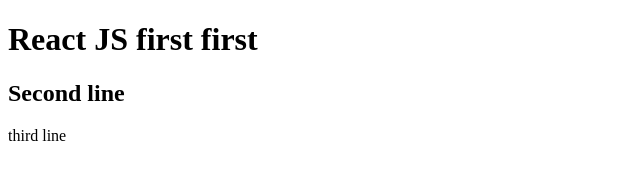
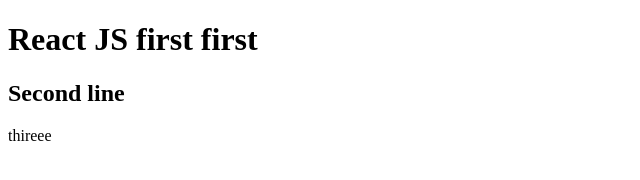
Before and after one commit to ternghk/git-test, a website: page index.html in a window 1280 px wide. Shown: the full height of the page, 0-640 px from the left. Drawn offline with Linux system fonts and the light colour scheme.

Commit message:
Fourth Commit

```diff
--- a/index.html
+++ b/index.html
@@ -4,7 +4,4 @@
   </head>
     <h1>React JS first first</h1>
     <h2>Second line</h2>
-    <p> third line</p>
-  <body>
-  </body>
-</html>
+    <p> thireee
```
Also changed, not shown: package.json (added, +25 -0 lines), 3 other files.
